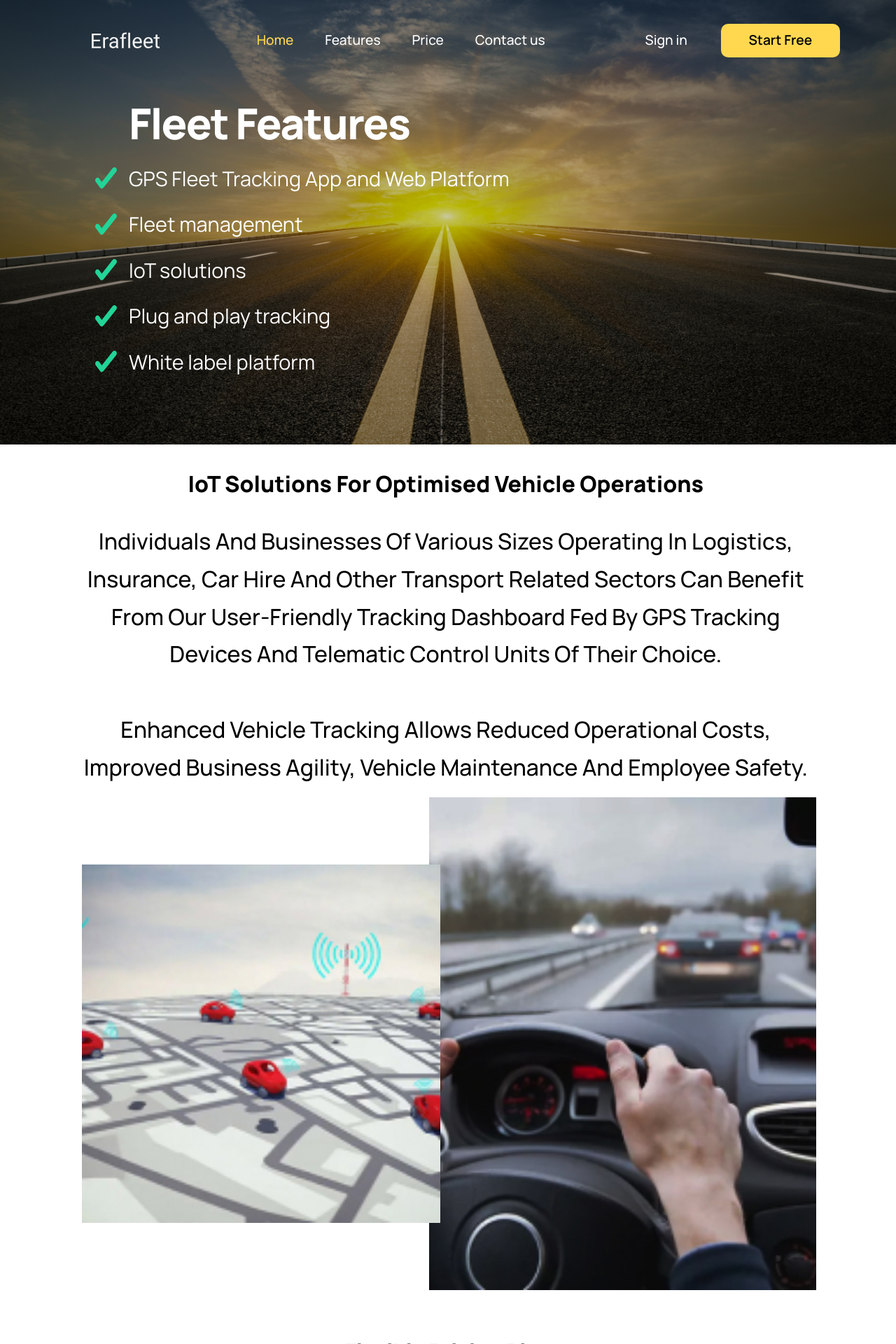
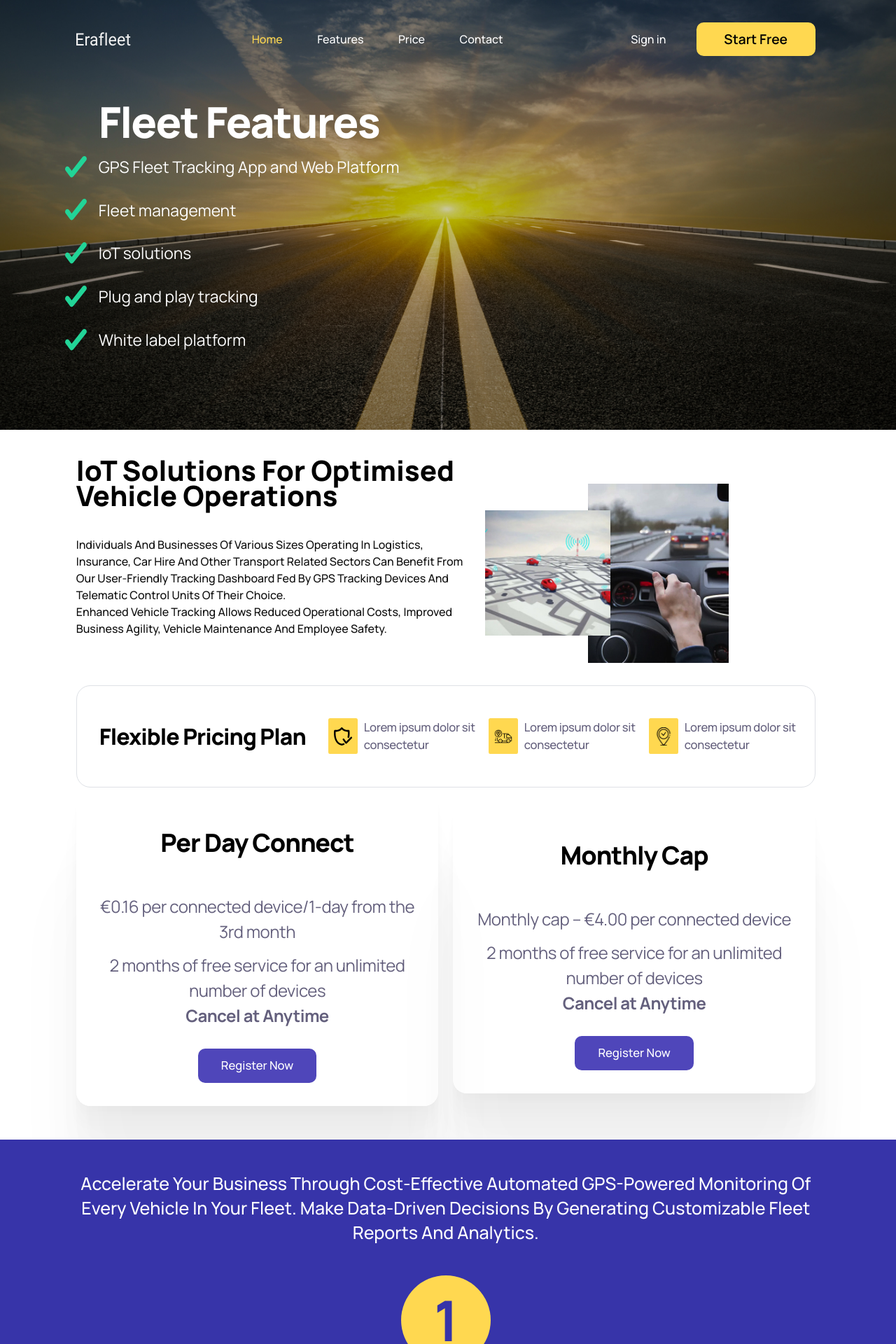
Before and after one commit to PavsterUK/erafleet-react, a React (Create React App) app: page / in a window 1280 px wide. Shown: the top 1920 px of the page at 70% size. Built offline with nearby package versions, Linux system fonts and the light colour scheme.

Commit message:
homepage-desktop

```diff
--- a/src/components/Homepage.css
+++ b/src/components/Homepage.css
@@ -9,10 +9,10 @@
 }
 
 .header {
-  padding-top: clamp(0.5em, 2vw, 3em);
+  padding-top: clamp(0.5em, 3vw, 2em);
   padding-bottom: clamp(0.5em, 2vw, 3em);
-  padding-left: clamp(0.5em, 9vw, 5em);
-  padding-right: clamp(0.5em, 9vw, 5em);
+  padding-left: 8.5%;
+  padding-right: 9%;
   width: 100%;
   max-width: 100%;
   height: fit-content;
@@ -26,8 +26,8 @@
 }
 
 #erafleet-title-pic {
-  height: clamp(4.5vw, 4.5vw, 1.5em);
-  margin-left: 3.2em;
+  height: clamp(0.5em, 4vw, 2em);
+  margin-left: clamp(0.5em, 9vw, 4em);
 }
 
 .navbar {
@@ -35,7 +35,6 @@
   color: white;
   justify-content: space-between;
   align-items: center;
-  margin-top: 0.5em;
 }
 
 .navbar ul,
@@ -87,7 +86,7 @@
 }
 
 #fleet-features-section h2 {
-  font-size: clamp(1em, 6.5vw, 3.8em);
+  font-size: clamp(0.5em, 6.3vw, 3.8em);
   font-weight: 800;
   letter-spacing: -0.03em;
 }
@@ -529,7 +528,7 @@ footer {
 
 /* Media Queries  */
 
-@media (min-width: 1280px) {
+@media (min-width: 1000px) {
   #drawer-menu-pic {
     display: none;
   }
@@ -537,11 +536,14 @@ footer {
 
 @media (min-width: 500px) {
   #erafleet-title-pic {
-    height: clamp(1.5em, 2vw, 1.5em);
+    height: clamp(1em, 1.5vw, 2em);
   }
 }
 
-@media (min-width: 1280px) {
+@media (min-width: 1000px) {
+  #erafleet-title-pic {
+    margin: 0;
+  }
   #sign-in {
     display: flex;
     align-items: center;
@@ -552,55 +554,59 @@ footer {
     list-style: none;
   }
   .navbar li {
-    margin-right: 1em;
+    margin-right: clamp(1em, 2vw, 3em);
   }
   .navbar a {
     display: inline-block;
+    font-size: clamp(1em, 1.2vw, 1.7em);
   }
 }
 
 @media (min-width: 768px) {
   #fleet-features-section {
     flex-direction: row;
-    margin-left: 4.5em;
   }
   #fleet-features-section h2 {
     margin-bottom: clamp(0.1em, 1vw, 1em);
   }
+
+  #fleet-features-section .feature-list span {
+    font-size: clamp(0.5em, 1.78vw, 0.9em);
+    line-height: 60%;
+  }
+
+  .feature-list li {
+    margin-bottom: clamp(0.5em, 7vw, 1.5em);
+  }
 }
 
-/* @media (min-width: 1280px) {
-  #iot-solutions {
+@media (min-width: 1000px) {
+  #iot-solutions-section {
     flex-direction: row;
   }
 
-  #iot-solutions-paragraph {
-    align-items: flex-start;
-    margin-left: clamp(2em, 10vw, 10em);
+  #iot-solutions-text-wrapper {
     width: fit-content;
+    text-align: left;
   }
 
-  #iot-solutions span {
-    text-align: left;
-    font-size: clamp(0.5em, 1.2vw, 2em) !important;
-    line-height: clamp(0.5em, 1.5vw, 2em) !important;
-    width: 80%;
+  #iot-solutions-section h3 {
+    width: 110%;
+    font-size: clamp(0.5em, 3.13vw, 3.5em);
+    line-height: clamp(0.5em, 2.8vw, 3.5em);
   }
 
-  #iot-solutions h3 {
-    width: 80%;
-    font-size: clamp(0.5em, 3vw, 5em);
-    text-align: left;
-    margin: 1em 0 clamp(0.5em, 2vw, 5em) 0;
-    line-height: clamp(0.5em, 3vw, 5em);
+  #iot-solutions-paragraph {
+    font-weight: 500;
+    font-size: clamp(0.5em, 1.25vw, 2em);
+    line-height: clamp(1.5em, 1.5vw, 2em);
+    color: #0d0d0d;
   }
 
   #iot-solutions-pics {
     width: 85%;
     position: relative;
-    margin-left: -20em;
-    margin-top: clamp(3em, 8vw, 5em);
-    margin-bottom: 0;
+    margin-top: clamp(3em, 6vw, 6em);
   }
 
   #iot-solutions-pics__cars-on-map {
@@ -617,16 +623,13 @@ footer {
   }
 
   #flexible-pricing-plan-section {
-    margin-top: clamp(0.5em, 3vw, 2.5em);
-    margin-left: clamp(2em, 10vw, 10em);
-    margin-right: clamp(2em, 3vw, 10em);
-    padding-top: clamp(1em, 1vw, 4em);
-    padding-bottom: clamp(1em, 1vw, 4em);
-    padding-left: clamp(1em, 2.5vw, 4em);
     flex-direction: row;
-    justify-self: start;
+    align-items: center;
     border: 1px solid #dee1e6;
-    border-radius: 10px;
+    margin-left: 8.5%;
+    margin-right: 9%;
+    border-radius: 20px;
+    padding: 1em 0.5em 1em 2em;
   }
 
   #flexible-pricing-plan-section h3 {
@@ -652,4 +655,37 @@ footer {
   #flexible-pricing-plan-section img {
     height: clamp(0.2em, 2vw, 5em);
   }
-} */
+
+  #products-cards-section {
+    padding: 0;
+    flex-direction: row;
+    margin-left: 8.5%;
+    margin-right: 9%;
+    justify-content: space-between !important;
+  }
+
+  .product-card {
+    box-shadow: 0px 141.825px 113.46px rgba(0, 0, 0, 0.03),
+      0px 91.9235px 66.4476px rgba(0, 0, 0, 0.0227778),
+      0px 54.6288px 36.1391px rgba(0, 0, 0, 0.0182222),
+      0px 28.365px 18.4372px rgba(0, 0, 0, 0.015),
+      0px 11.5561px 9.24488px rgba(0, 0, 0, 0.0117778),
+      0px 2.62639px 4.46486px rgba(0, 0, 0, 0.00722222);
+    border-radius: 20px;
+    width: 49%;
+    padding: 1em 2em 1em 2em;
+  }
+
+  .product-card .register-now-btn {
+    width: fit-content;
+    font-weight: 500;
+    font-size: clamp(0.1em, 1.3vw, 1.3em);
+    line-height: clamp(0.1em, 1.3vw, 1.3em);
+    padding: 1em 2em 1em 2em;
+  }
+
+  .product-card h3 {
+      margin-bottom: 1.3em;
+      font-size: clamp(0.1em, 2.8vw, 3em);
+  }
+}
--- a/src/components/Homepage.js
+++ b/src/components/Homepage.js
@@ -33,7 +33,7 @@ const homepage = () => {
               <a>Price</a>
             </li>
             <li>
-              <a>Contact us</a>
+              <a>Contact</a>
             </li>
           </ul>
           <div id="sign-in">
@@ -77,8 +77,8 @@ const homepage = () => {
           <span id="iot-solutions-paragraph">
             Individuals and businesses of various sizes operating in logistics,
             insurance, car hire and other transport related sectors can benefit
-            from our user-friendly tracking dashboard fed by GPS tracking
-            devices and telematic control units of their choice. <br />
+            from our user-friendly tracking dashboard fed by GPS Tracking
+            devices and telematic control units of their choice.
             <br />
             Enhanced vehicle tracking allows reduced operational costs, improved
             business agility, vehicle maintenance and employee safety.
@@ -123,7 +123,7 @@ const homepage = () => {
         <div className="product-card">
           <h3>Monthly Cap</h3>
           <span className="text-center">
-            Monthly cap – €4.00 per <br/> connected device
+            Monthly cap – €4.00 per connected device
           </span>
           <span>
             2 months of free service for an unlimited number of devices<br/>
```
